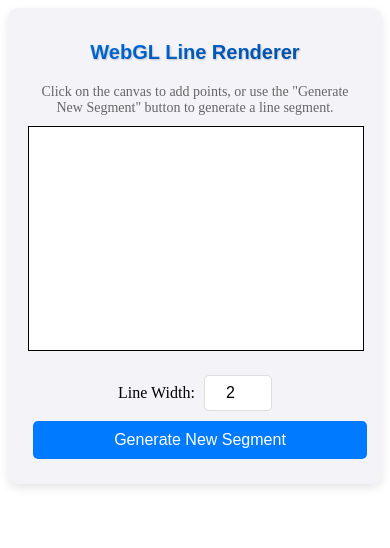
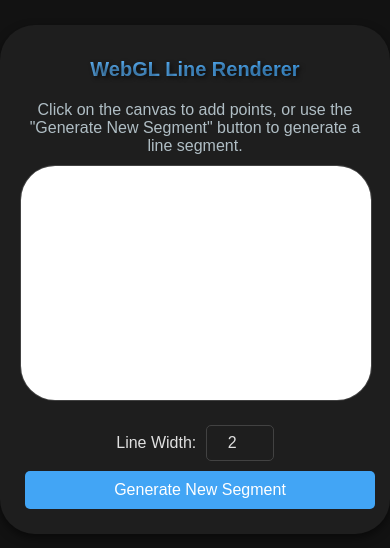
Before and after one commit to Damienb123/WebGL-line-renderer, a plain HTML site: page line-rendering/index.html in a window 390 px wide. Drawn offline with Linux system fonts and the light colour scheme.

Commit message:
Style Updates (All Pages)

```diff
--- a/line-rendering/style.css
+++ b/line-rendering/style.css
@@ -1,32 +1,71 @@
-/* style.css */
+/* General styling for dark mode */
+body {
+    background-color: #121212; /* Dark background */
+    color: #e0e0e0; /* Light text for contrast */
+    font-family: Arial, sans-serif;
+    margin: 0;
+    padding: 0;
+}
 
 /* Center the main content */
 .container {
     max-width: 700px;
     margin: 0 auto;
+    margin-top: 25px;
     padding: 20px;
     text-align: center;
-    background: #f4f4f8;
+    align-items: center;
+    flex-wrap: wrap;
+    justify-content: center;
+    background: #1e1e1e; /* Dark card background */
+    border-radius: 35px;
+    box-shadow: 0px 4px 10px rgba(0, 0, 0, 0.5);
+    color: #e0e0e0;
+}
+
+.app-instructions {
+    font-size: 16px;
+    color: #b0bec5; /* Muted gray for secondary text */
+    margin: 10px 0;
+    justify-content: center;
+    text-align: center;
+    flex-wrap: wrap;
+    align-items: center;
+}
+
+/* Intro container for central focus */
+.intro-container {
+    max-width: 700px;
+    margin: 0 auto;
+    margin-top: 15%;
+    padding: 20px;
+    text-align: center;
+    display: flex;
+    flex-wrap: wrap;
+    align-items: center;
+    justify-content: center;
+    background: #1e1e1e; /* Dark card background */
     border-radius: 10px;
-    box-shadow: 0px 4px 10px rgba(0, 0, 0, 0.1);
+    box-shadow: 0px 4px 10px rgba(0, 0, 0, 0.5);
+    color: #e0e0e0;
 }
 
 /* Title styling */
 #title {
     font-family: Arial, sans-serif;
     font-size: 28px;
-    color: #333;
     margin-bottom: 20px;
-    text-shadow: 1px 1px 2px rgba(0, 0, 0, 0.2);
-    background: linear-gradient(90deg, #007bff, #0056b3);
+    text-shadow: 2px 2px 4px rgba(0, 0, 0, 0.6);
+    background: linear-gradient(90deg, #64b5f6, #42a5f5);
     -webkit-background-clip: text;
     background-clip: text;
     color: transparent;
 }
 
+/* Instructions for better readability */
 .instructions {
-    font-size: 14px;
-    color: #666;
+    font-size: 16px;
+    color: #b0bec5; /* Muted gray for secondary text */
     margin: 10px 0;
 }
 
@@ -41,14 +80,15 @@ button {
     font-size: 16px;
     border: none;
     border-radius: 5px;
-    background-color: #007bff;
+    background-color: #42a5f5; /* Vibrant blue */
     color: white;
     cursor: pointer;
-    transition: background-color 0.3s ease;
+    transition: background-color 0.3s ease, transform 0.2s ease;
 }
 
 button:hover {
-    background-color: #0056b3;
+    background-color: #1e88e5; /* Slightly darker blue on hover */
+    transform: scale(1.05); /* Subtle hover effect */
 }
 
 input[type="number"] {
@@ -57,17 +97,22 @@ input[type="number"] {
     width: 60px;
     margin-left: 5px;
     text-align: center;
-    border: 1px solid #ddd;
+    border: 1px solid #424242; /* Subtle border for dark mode */
     border-radius: 5px;
+    background: #1e1e1e; /* Match card background */
+    color: #e0e0e0;
 }
 
+/* Canvas element */
 canvas {
-    border: 1px solid black;
-    background-color: #f8f9fa;
+    border: 1px solid #424242; /* Match border style */
+    background-color: #212121; /* Slightly lighter dark background */
     cursor: crosshair;
     max-width: 100%;
     height: auto;
+    border-radius: 35px
 }
+
 
 /* Make responsive for small screens */
 @media (max-width: 600px) {
@@ -83,4 +128,19 @@ canvas {
     input[type="number"] {
         width: 50px;
     }
+
+    #canvas {
+        width: 100px;
+    }
+
+    /* Make responsive for larger screens */
+    @media (max-width: 1200px) {
+        .container {
+            max-width: 500px;
+        }
+
+        .intro-container {
+            max-width: 500px;
+        }
+    }
 }
```
